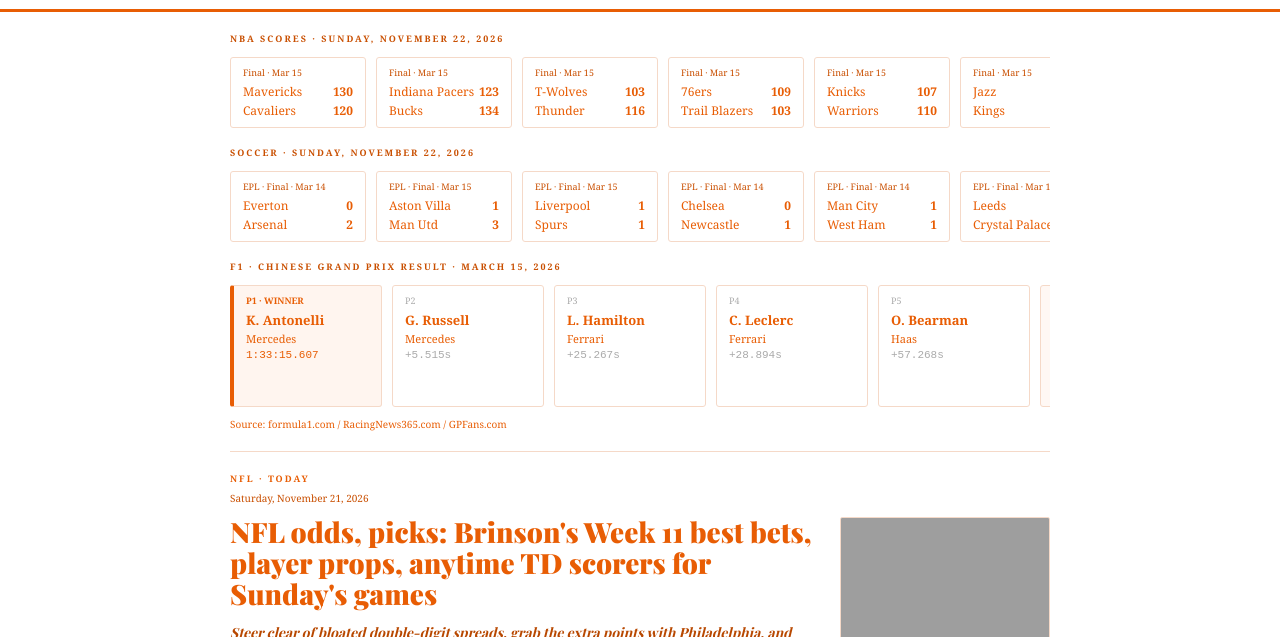
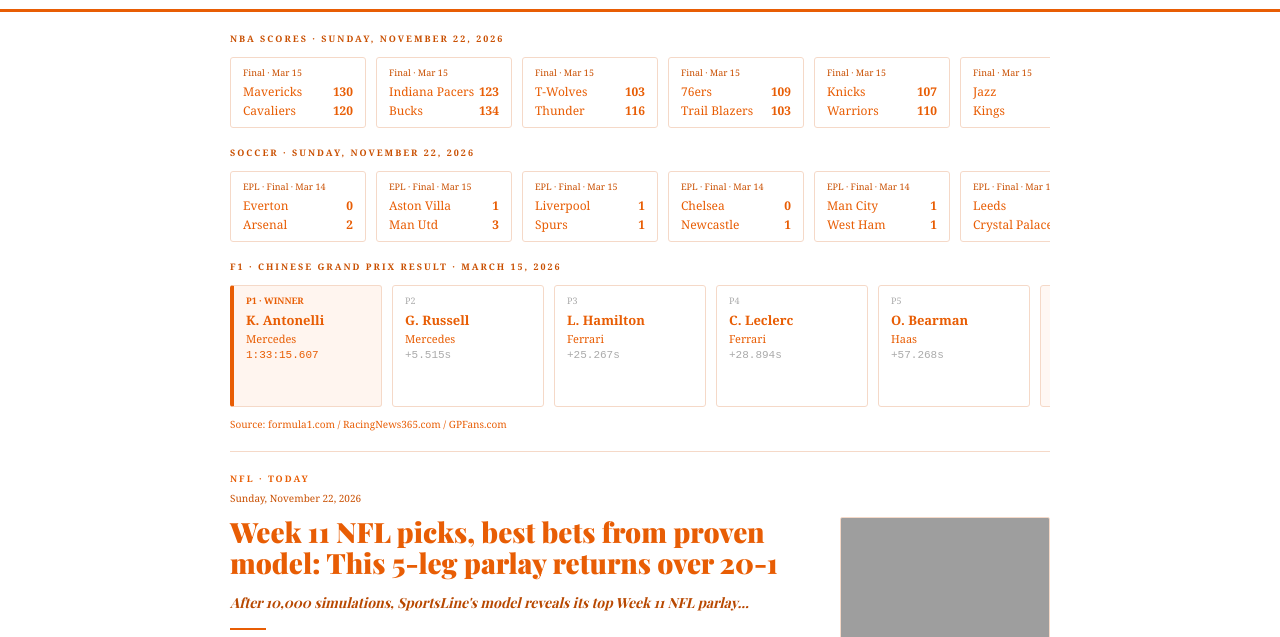
Before and after one commit to ashermorgan8811/Sports-news5, a plain HTML site: page index.html in a window 1280 px wide. Shown: the part 163-800 px from the top of the page. Drawn offline with nearby package versions, Linux system fonts and the light colour scheme; grey boxes are pictures that could not be loaded; a web font is replaced by a local one.

Commit message:
Daily update 2026-11-22 17:19 UTC

```diff
--- a/index.html
+++ b/index.html
@@ -238,7 +238,7 @@ function msUntilNext() {
 
 const DOY        = getEditionDay();
 const DATE_LABEL = getEditionLabel();
-const DATE_ISO = '2026-11-21'; // auto-updated 2026-11-21
+const DATE_ISO = '2026-11-22'; // auto-updated 2026-11-22
 function shuffle(arr) {
   const a = [...arr];
   let s = ((DOY + 1) * 2654435769) >>> 0;
@@ -380,17 +380,18 @@ const NCAA_1S = [
 ];
 
 const ALL_LEADS = [
-  {id:'live_0',tag:'NBA · Today',date:'Saturday, November 21, 2026',query:'basketball nba arena game action',seed:325,headline:'76ers vs. Bucks prediction, odds, time: 2026 NBA picks for Saturday, Nov. 21 from proven model',deck:'SportsLine\'s model reveals its Milwaukee Bucks vs. Philadelphia 76ers best bets for Saturday\'s matinee...',body:['SportsLine\'s model reveals its Milwaukee Bucks vs. Philadelphia 76ers best bets for Saturday\'s matinee','Source: CBS Sports.'],sources:[{o:'CBS Sports',d:'Live RSS feed'}]},
-  {id:'live_1',tag:'EPL · Today',date:'Saturday, November 21, 2026',query:'soccer football stadium crowd match',seed:326,headline:'Fernandez dropped, Anderson scores - Man City\'s £327m midfield dilemma',deck:'Manchester City spent £327m overhauling their midfield in the summer - but how does Enzo Maresca find the right balance?...',body:['Manchester City spent £327m overhauling their midfield in the summer - but how does Enzo Maresca find the right balance?','Source: BBC Sport.'],sources:[{o:'BBC Sport',d:'Live RSS feed'}]},
-  {id:'live_2',tag:'NFL · Today',date:'Saturday, November 21, 2026',query:'american football stadium crowd field',seed:327,headline:'NFL odds, picks: Brinson\'s Week 11 best bets, player props, anytime TD scorers for Sunday\'s games',deck:'Steer clear of bloated double-digit spreads, grab the extra points with Philadelphia, and count on Dak Prescott to clear his passing total i...',body:['Steer clear of bloated double-digit spreads, grab the extra points with Philadelphia, and count on Dak Prescott to clear his passing total in a shootout','Source: CBS Sports.'],sources:[{o:'CBS Sports',d:'Live RSS feed'}]},
-  {id:'live_3',tag:'Sports · Today',date:'Saturday, November 21, 2026',query:'sports arena crowd cheering',seed:328,headline:'Superb England run up record win over New Zealand',deck:'England\'s revival roars up a gear as they beat New Zealand by a record margin after former captain Lewis Moody leads the hosts\' response to ...',body:['England\'s revival roars up a gear as they beat New Zealand by a record margin after former captain Lewis Moody leads the hosts\' response to the haka.','Source: BBC Sport.'],sources:[{o:'BBC Sport',d:'Live RSS feed'}]}
+  {id:'live_0',tag:'NBA · Today',date:'Sunday, November 22, 2026',query:'basketball nba arena game action',seed:326,headline:'Best Kalshi promo code CBSSPORTS55: Score $55 bonus for Bears-Saints, Broncos-Raiders, 49ers-Vikings, NFL',deck:'New Kalshi users can get a $55 bonus after making $25+ in trades on all of Sunday\'s NFL Week 11 action...',body:['New Kalshi users can get a $55 bonus after making $25+ in trades on all of Sunday\'s NFL Week 11 action','Source: CBS Sports.'],sources:[{o:'CBS Sports',d:'Live RSS feed'}]},
+  {id:'live_1',tag:'F1 · Today',date:'Sunday, November 22, 2026',query:'formula 1 racing car track speed',seed:327,headline:'Verstappen a constant amid chaos as he says Russell is \'so far below my level\'',deck:'Max Verstappen was the star figure in a Las Vegas Grand Prix that was unlike any F1 race anyone younger than about 70 had ever seen....',body:['Max Verstappen was the star figure in a Las Vegas Grand Prix that was unlike any F1 race anyone younger than about 70 had ever seen.','Source: BBC Sport.'],sources:[{o:'BBC Sport',d:'Live RSS feed'}]},
+  {id:'live_2',tag:'NFL · Today',date:'Sunday, November 22, 2026',query:'american football stadium crowd field',seed:328,headline:'Week 11 NFL picks, best bets from proven model: This 5-leg parlay returns over 20-1',deck:'After 10,000 simulations, SportsLine\'s model reveals its top Week 11 NFL parlay...',body:['After 10,000 simulations, SportsLine\'s model reveals its top Week 11 NFL parlay','Source: CBS Sports.'],sources:[{o:'CBS Sports',d:'Live RSS feed'}]},
+  {id:'live_3',tag:'Sports · Today',date:'Sunday, November 22, 2026',query:'sports arena crowd cheering',seed:329,headline:'England will not get carried away by beating All Blacks',deck:'In his latest BBC Sport column, England World Cup winner Matt Dawson reflects on Steve Borthwick\'s side\'s record win over New Zealand and pr...',body:['In his latest BBC Sport column, England World Cup winner Matt Dawson reflects on Steve Borthwick\'s side\'s record win over New Zealand and previews the final round of Nations Championship fixtures.','Source: BBC Sport.'],sources:[{o:'BBC Sport',d:'Live RSS feed'}]}
 ];
 
 const ALL_RECAPS = [
-  {id:'recap_0',tag:'NBA · Recap',date:'Saturday, November 21, 2026',query:'basketball nba arena game action',seed:375,headline:'As James Harden passes Kobe Bryant on NBA\'s 50-point game list, Donovan Mitchell says he\'s underappreciated',teams:'',body:['After Harden\'s 51-point outburst on Friday, only Wilt Chamberlain and Michael Jordan have more 50-point games in NBA history'],km:'',sources:[{o:'CBS Sports',d:'Live RSS feed'}]},
-  {id:'recap_1',tag:'NFL · Recap',date:'Saturday, November 21, 2026',query:'american football stadium crowd field',seed:376,headline:'Self-learning AI releases NFL picks, score predictions for every Week 11 game',teams:'',body:['SportsLine AI evaluated the Week 11 NFL odds and revealed its NFL score predictions and best NFL picks'],km:'',sources:[{o:'CBS Sports',d:'Live RSS feed'}]},
-  {id:'recap_2',tag:'Sports · Recap',date:'Saturday, November 21, 2026',query:'sports arena crowd cheering',seed:377,headline:'Alcaraz battles back against Shelton to reach final',teams:'',body:['Carlos Alcaraz will have the chance to end his wait for a first ATP Finals title after completing a superb comeback victory over Ben Shelton.'],km:'',sources:[{o:'BBC Sport',d:'Live RSS feed'}]},
-  {id:'recap_3',tag:'Sports · Recap',date:'Saturday, November 21, 2026',query:'sports arena crowd cheering',seed:378,headline:'McConnell shines as 11-try Scotland dismantle Japan',teams:'',body:['A Liam McConnell hat-trick inspires Scotland in an 11-try Nations Championship rout of Japan at Murrayfield.'],km:'',sources:[{o:'BBC Sport',d:'Live RSS feed'}]}
+  {id:'recap_0',tag:'NBA · Recap',date:'Sunday, November 22, 2026',query:'basketball nba arena game action',seed:376,headline:'FINAL Week 11 Fantasy Football rankings update',teams:'',body:['Week 11 is here!'],km:'',sources:[{o:'CBS Sports',d:'Live RSS feed'}]},
+  {id:'recap_1',tag:'NBA · Recap',date:'Sunday, November 22, 2026',query:'basketball nba arena game action',seed:377,headline:'Use BetMGM bonus code CBSSPORTS to get $1,500 bonus bets for NFL, Jaguars-Giants, 49ers-Vikings, NFL betting',teams:'',body:['Use the latest MGM promo code CBSSPORTS to get $1,500 in bonus bets if your first bet loses for NFL betting on Sunday'],km:'',sources:[{o:'CBS Sports',d:'Live RSS feed'}]},
+  {id:'recap_2',tag:'F1 · Recap',date:'Sunday, November 22, 2026',query:'formula 1 racing car track speed',seed:378,headline:'Hamilton-Leclerc collision completely unacceptable, says Ferrari boss',teams:'',body:['Ferrari drivers Lewis Hamilton and Charles Leclerc face yet another tense discussion over their ability to race together cleanly on track after colliding in Las Vegas.'],km:'',sources:[{o:'BBC Sport',d:'Live RSS feed'}]},
+  {id:'recap_3',tag:'Sports · Recap',date:'Sunday, November 22, 2026',query:'sports arena crowd cheering',seed:379,headline:'Did beaten Wales still show they have come a long way?',teams:'',body:['Wales believe they are on the up despite failing to back up their win against New Zealand when beaten by Australia in the Nations Championship.'],km:'',sources:[{o:'BBC Sport',d:'Live RSS feed'}]},
+  {id:'recap_4',tag:'Sports · Recap',date:'Sunday, November 22, 2026',query:'sports arena crowd cheering',seed:380,headline:'Marquez wins record-equalling eighth MotoGP title',teams:'',body:['Marc Marquez secures a record-equalling eighth MotoGP championship and moves level with Giacomo Agostini.'],km:'',sources:[{o:'BBC Sport',d:'Live RSS feed'}]}
 ];
 
 const ALL_STATS = [
```
